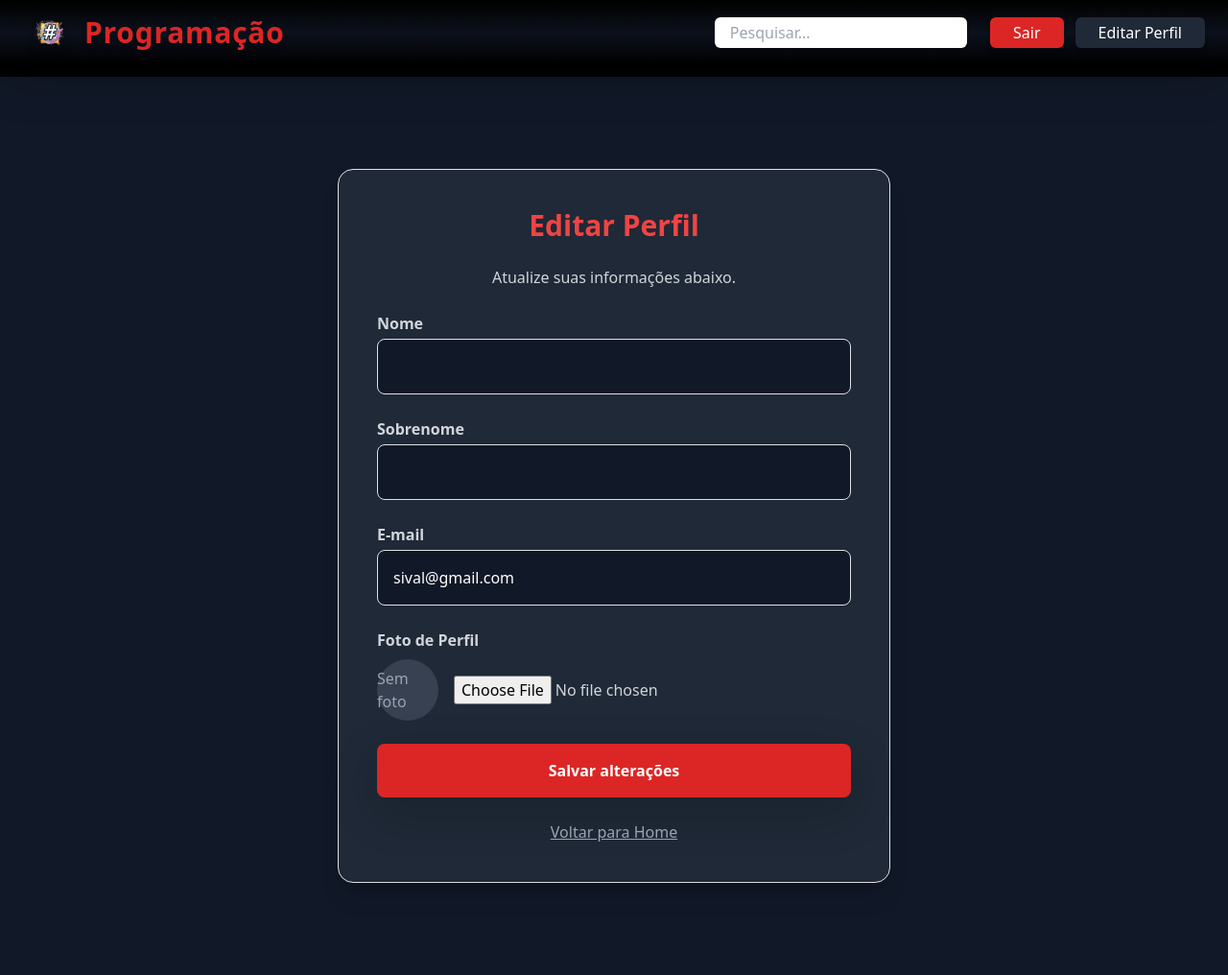
After one commit to EngSivaldo/projetoDjango, a Django app: page /editarperfil/ in a window 1280 px wide. The commit adds this page. Shown: the whole page at 96% size. Run offline with Django 5.2, Linux system fonts and the light colour scheme; a user stored in the database is signed in; data comes from the database, SQL or seed files in the repository; both versions use the stored data as it was after the commit; some libraries are stand-ins or nearby versions.

Commit message:
Finalizando a barra de navegação e processo de logout .

```diff
--- /dev/null
+++ b/filme/templates/editarperfil.html
@@ -0,0 +1,82 @@
+{% extends 'base.html' %}
+{% load static %}
+
+{% block titulo %}
+Editar Perfil
+{% endblock %}
+
+{% block content %}
+
+<div class="flex justify-center items-center py-24 bg-gray-900">
+
+    <div class="bg-gray-800 p-10 rounded-2xl shadow-xl w-full max-w-xl border border-gray-700">
+
+        <h2 class="text-3xl font-bold text-red-500 text-center mb-6">
+            Editar Perfil
+        </h2>
+
+        <p class="text-gray-300 text-center mb-6">
+            Atualize suas informações abaixo.
+        </p>
+
+        <form method="POST" enctype="multipart/form-data" class="space-y-6">
+            {% csrf_token %}
+
+            <!-- Campo Nome -->
+            <div>
+                <label class="block text-gray-300 mb-1 font-semibold">Nome</label>
+                <input type="text" name="first_name" value="{{ user.first_name }}"
+                       class="w-full bg-gray-900 border border-gray-700 text-white rounded-lg p-3 focus:outline-none focus:ring-2 focus:ring-red-500">
+            </div>
+
+            <!-- Campo Sobrenome -->
+            <div>
+                <label class="block text-gray-300 mb-1 font-semibold">Sobrenome</label>
+                <input type="text" name="last_name" value="{{ user.last_name }}"
+                       class="w-full bg-gray-900 border border-gray-700 text-white rounded-lg p-3 focus:outline-none focus:ring-2 focus:ring-red-500">
+            </div>
+
+            <!-- Campo Email -->
+            <div>
+                <label class="block text-gray-300 mb-1 font-semibold">E-mail</label>
+                <input type="email" name="email" value="{{ user.email }}"
+                       class="w-full bg-gray-900 border border-gray-700 text-white rounded-lg p-3 focus:outline-none focus:ring-2 focus:ring-red-500">
+            </div>
+
+            <!-- Avatar (opcional) -->
+            <div>
+                <label class="block text-gray-300 mb-2 font-semibold">Foto de Perfil</label>
+
+                <div class="flex items-center space-x-4">
+                    {% if user.perfil.foto %}
+                        <img src="{{ user.perfil.foto.url }}" alt="avatar"
+                             class="w-16 h-16 rounded-full border border-gray-600 object-cover">
+                    {% else %}
+                        <div class="w-16 h-16 flex items-center justify-center bg-gray-700 text-gray-400 rounded-full">
+                            Sem foto
+                        </div>
+                    {% endif %}
+
+                    <input type="file" name="foto" class="text-gray-300">
+                </div>
+            </div>
+
+            <!-- Botão Salvar -->
+            <button type="submit"
+                class="w-full bg-red-600 hover:bg-red-700 transition-all p-3 rounded-lg text-white font-bold shadow-lg">
+                Salvar alterações
+            </button>
+        </form>
+
+        <div class="text-center mt-6">
+            <a href="{% url 'filme:homepage' %}"
+               class="text-gray-400 hover:text-gray-200 underline">
+                Voltar para Home
+            </a>
+        </div>
+
+    </div>
+
+</div>
+
+{% endblock %}
--- a/filme/urls.py
+++ b/filme/urls.py
@@ -1,7 +1,7 @@
 # url, view, template
 from django.urls import path, include
 
-from .views import Homepage, Homefilmes,Detalhesfilme,Pesquisafilme
+from .views import Homepage, Homefilmes,Detalhesfilme,Pesquisafilme, Paginaperfil
 from . import views
 from django.contrib.auth import views as auth_view#para criar url de login padrao
 
@@ -19,6 +19,7 @@ urlpatterns = [
     path('login/',auth_view.LoginView.as_view(template_name='login.html') , name='login'),
     #está usando a View padrão do Django LogoutView.as_asview().
     path('logout/',auth_view.LogoutView.as_view(template_name='logout.html') , name='logout'),
+    path('editarperfil/', Paginaperfil.as_view(), name='editarperfil'),
 
 
 ]
--- a/filme/views.py
+++ b/filme/views.py
@@ -9,9 +9,9 @@ class Homepage(TemplateView):
 
     def get(self, request, *args,**kwargs):
         if request.user.is_authenticated:#se usuario autenticado
-            return redirect('filme:homefilmes')#red para homefilmes
+            return redirect('filme:homefilmes')#redirec para homefilmes
         else:
-            return super().get(request, *args, **kwargs)#red para homepage
+            return super().get(request, *args, **kwargs)#redirec para homepage
 
 #bloquear usu nao logado(LoginRequiredMixin),cofig, no settings(redirecionaRr
 class Homefilmes(LoginRequiredMixin, ListView):
@@ -72,7 +72,8 @@ class Pesquisafilme(LoginRequiredMixin, ListView):
 
 
 
-
+class Paginaperfil(LoginRequiredMixin, TemplateView):
+    template_name = "editarperfil.html"
 
 
 
--- a/templates/navbar.html
+++ b/templates/navbar.html
@@ -18,6 +18,7 @@
 
     <div class="flex items-center space-x-3">
           <div class="mr-2">
+              <!--condicao para mostrar ou nao, campo de pesquisa-->
             {% if user.is_authenticated %}
             <form method="get" action="{% url 'filme:pesquisafilme' %}">
 
@@ -28,25 +29,33 @@
             </form>
            </div>
         {% endif %}
-       <!--inicio Div de login-->
+       <!--inicio Div de login, se autenticado ,mostra botao de sair-->
         <div class="mr-2">
             {% if user.is_authenticated %}
-         <a href="{% url 'filme:login' %}"
-           class="bg-red-600 hover:bg-red-700 text-white py-1 px-4 rounded-md shadow-md transition-all inline-block">
+
+                <form method="post" action="{% url 'filme:logout' %}" class="inline-block">
+                    {% csrf_token %}
+                    <button type="submit"
+                        class="bg-red-600 hover:bg-red-700 text-white py-1 px-4 rounded-md shadow-md transition-all">
                         Sair
-        </a>
+                    </button>
+                </form>
+
             {% else %}
+
                 <a href="{% url 'filme:login' %}"
                    class="bg-red-600 hover:bg-red-700 text-white py-1 px-4 rounded-md shadow-md transition-all inline-block">
                     Login
                 </a>
+
             {% endif %}
         </div>
+
         <!--fim Div de login-->
 
          <div class="mr-2">
              {% if user.is_authenticated %}
-            <a href="#">
+            <a href="{% url 'filme:editarperfil' %}">
                 <button class="bg-gray-800 hover:bg-gray-700 text-white py-1 px-4 rounded-md shadow-md transition-all">
                     Editar Perfil
                 </button>
```
Also changed, not shown: db.sqlite3. Lines whose indentation alone changed are shown as unchanged.
